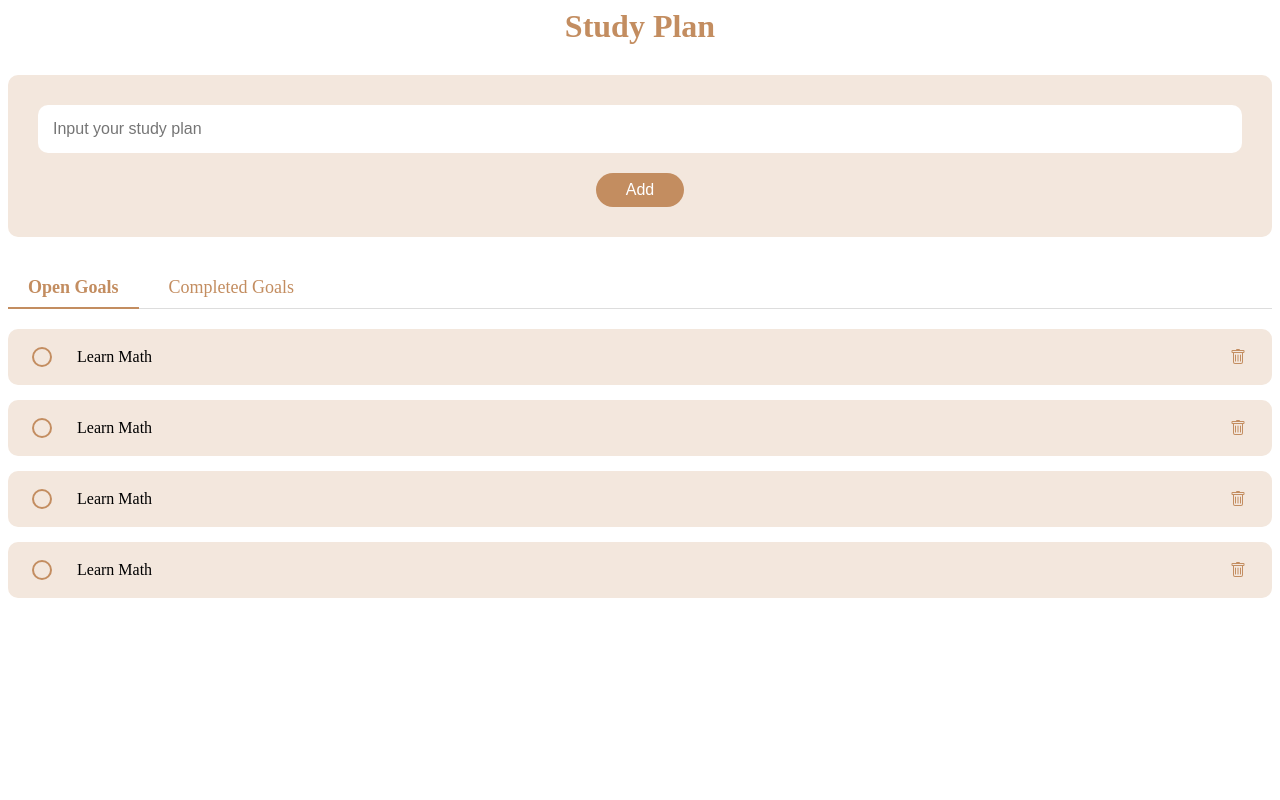
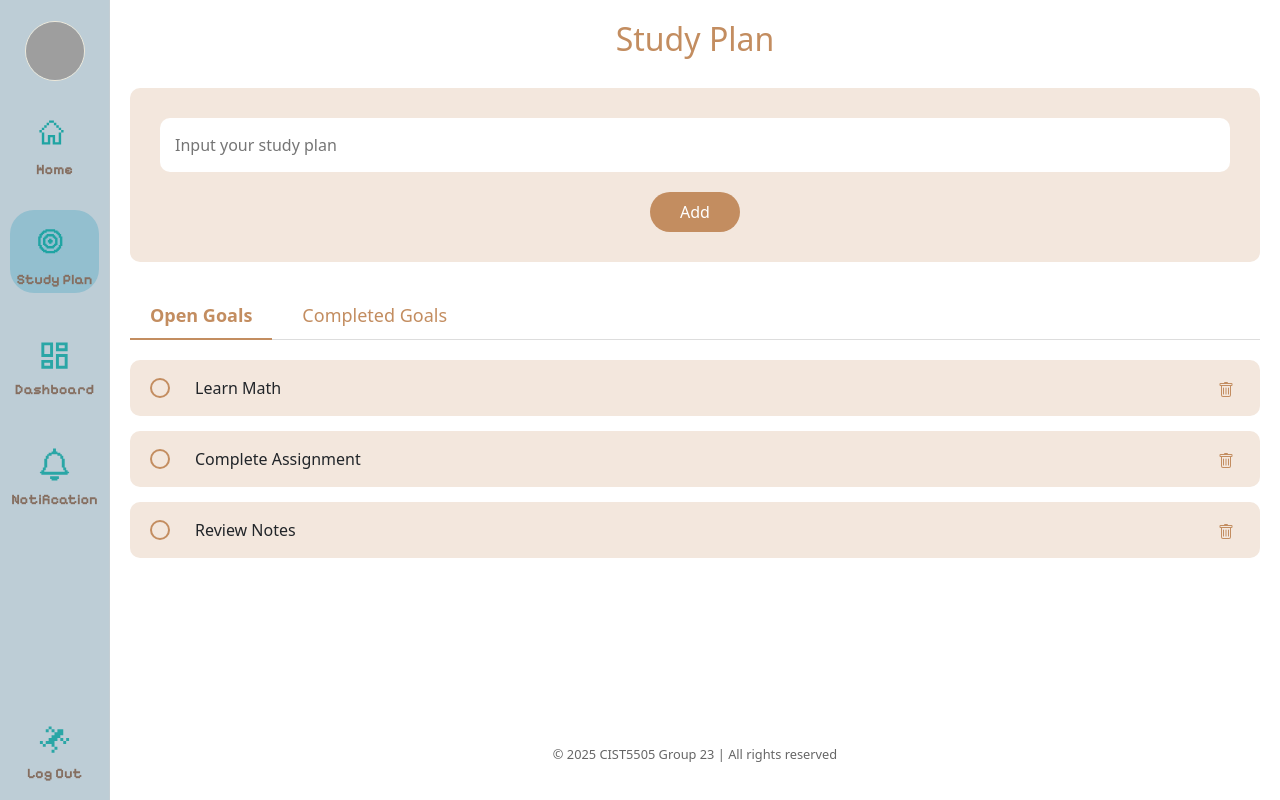
Before and after one commit to YehaoO-chen/AgileWebDevGroup23, a Flask app: page /studyplan in a window 1280 px wide. Run offline with Flask 3, Linux system fonts and the light colour scheme; the visitor is signed in with stand-in values (Sample User, id 1); some libraries are stand-ins or nearby versions; grey boxes are pictures that could not be loaded.

Commit message:
fix studyplan page

```diff
--- a/app/routes.py
+++ b/app/routes.py
@@ -55,7 +55,7 @@ def init_routes(app):
             # Check if the user exists
             if not user:
                 flash('User not found. Please check your username or sign up.', 'danger')
-                return redirect(url_for('index'))
+                return redirect(url_for('login'))
 
             # Validate user credentials
             if user.password == password:
@@ -153,10 +153,11 @@ def init_routes(app):
         user = current_user
         # Check if the request is an AJAX request (based on header set by JS)
         if request.headers.get('X-Requested-With') == 'XMLHttpRequest':
-            return render_template('studyplan.html', user=user, is_partial=True) # Pass a flag if needed
+            # For AJAX requests, only render the content part of studyplan.html
+            return render_template('studyplan.html', user=user, is_ajax=True)
         else:
-            # If normal request, render with the base template
-            return render_template('studyplan.html', user=user, is_partial=False) # Or just render normally
+            # If normal request, render normally with full base template
+            return render_template('studyplan.html', user=user)
 
 
     #Share route (requires login)
--- /dev/null
+++ b/app/static/css/studyplan.css
@@ -0,0 +1,125 @@
+.content-wrapper {
+    padding: 20px;
+}
+
+.page-title {
+    text-align: center;
+    color: #C38D60;
+    margin-bottom: 30px;
+    font-size: 32px;
+}
+
+.input-container {
+    background-color: #F3E7DD;
+    border-radius: 10px;
+    padding: 30px;
+    margin-bottom: 30px;
+    display: flex;
+    flex-direction: column;
+    align-items: center;
+}
+
+.study-input {
+    width: 100%;
+    padding: 15px;
+    border-radius: 10px;
+    border: none;
+    margin-bottom: 20px;
+    font-size: 16px;
+}
+
+.add-btn {
+    background-color: #C38D60;
+    color: white;
+    border: none;
+    border-radius: 20px;
+    padding: 8px 30px;
+    font-size: 16px;
+    cursor: pointer;
+}
+
+.add-btn:hover {
+    background-color: #b07a50;
+}
+
+.tabs {
+    display: flex;
+    margin-bottom: 20px;
+    border-bottom: 1px solid #ddd;
+}
+
+.tab {
+    padding: 10px 20px;
+    margin-right: 10px;
+    color: #C38D60;
+    cursor: pointer;
+    font-size: 18px;
+    position: relative;
+}
+
+.tab.active {
+    color: #C38D60;
+    font-weight: bold;
+}
+
+.tab.active::after {
+    content: '';
+    position: absolute;
+    bottom: -1px;
+    left: 0;
+    right: 0;
+    height: 2px;
+    background-color: #C38D60;
+}
+
+.study-item {
+    background-color: #F3E7DD;
+    border-radius: 10px;
+    padding: 15px 20px;
+    margin-bottom: 15px;
+    display: flex;
+    align-items: center;
+    justify-content: space-between;
+}
+
+.study-checkbox {
+    appearance: none;
+    -webkit-appearance: none;
+    width: 20px;
+    height: 20px;
+    border: 2px solid #C38D60;
+    border-radius: 50%;
+    margin-right: 15px;
+    cursor: pointer;
+    position: relative;
+}
+
+.study-checkbox:checked::after {
+    content: '';
+    position: absolute;
+    top: 3px;
+    left: 3px;
+    width: 10px;
+    height: 10px;
+    border-radius: 50%;
+    background-color: #C38D60;
+}
+
+.study-text {
+    font-size: 16px;
+    flex-grow: 1;
+    margin-left: 10px;
+}
+
+.delete-btn {
+    background: none;
+    border: none;
+    color: #C38D60;
+    cursor: pointer;
+    font-size: 16px;
+}
+
+.task-container {
+    max-height: 400px;
+    overflow-y: auto;
+}
--- a/app/static/js/base.js
+++ b/app/static/js/base.js
@@ -14,6 +14,97 @@ function updateNavbarAvatar() {
         $navbarProfileImg.attr('src', defaultAvatarUrl);
         console.warn("Navbar profile image element not found."); // Optional warning
     }
+}
+
+// Function to initialize Study Plan functionality
+function initStudyPlan() {
+    // Get references to elements
+    const studyInput = document.getElementById('studyInput');
+    const addButton = document.getElementById('addButton');
+    const openTab = document.getElementById('openTab');
+    const completedTab = document.getElementById('completedTab');
+    const openTasks = document.getElementById('openTasks');
+    const completedTasks = document.getElementById('completedTasks');
+
+    if (!studyInput || !addButton || !openTab || !completedTab || !openTasks || !completedTasks) {
+        console.warn('Study Plan elements not found, skipping initialization');
+        return; // Exit if elements not found
+    }
+
+    console.log('Initializing Study Plan functionality');
+
+    // Tab switching functionality
+    openTab.addEventListener('click', function() {
+        openTab.classList.add('active');
+        completedTab.classList.remove('active');
+        openTasks.style.display = 'block';
+        completedTasks.style.display = 'none';
+    });
+
+    completedTab.addEventListener('click', function() {
+        completedTab.classList.add('active');
+        openTab.classList.remove('active');
+        completedTasks.style.display = 'block';
+        openTasks.style.display = 'none';
+    });
+
+    // Add new task functionality
+    addButton.addEventListener('click', function() {
+        const taskText = studyInput.value.trim();
+        if (taskText) {
+            addTask(taskText);
+            studyInput.value = '';
+        }
+    });
+
+    // Also allow Enter key to add task
+    studyInput.addEventListener('keypress', function(e) {
+        if (e.key === 'Enter') {
+            const taskText = studyInput.value.trim();
+            if (taskText) {
+                addTask(taskText);
+                studyInput.value = '';
+            }
+        }
+    });
+
+    // Function to add new task
+    function addTask(text) {
+        const taskItem = document.createElement('div');
+        taskItem.className = 'study-item';
+
+        const checkbox = document.createElement('input');
+        checkbox.type = 'checkbox';
+        checkbox.className = 'study-checkbox';
+
+        const taskText = document.createElement('span');
+        taskText.className = 'study-text';
+        taskText.textContent = text;
+
+        const deleteBtn = document.createElement('button');
+        deleteBtn.className = 'delete-btn';
+        deleteBtn.innerHTML = `
+            <svg xmlns="http://www.w3.org/2000/svg" width="16" height="16" fill="currentColor" viewBox="0 0 16 16">
+                <path d="M5.5 5.5A.5.5 0 0 1 6 6v6a.5.5 0 0 1-1 0V6a.5.5 0 0 1 .5-.5zm2.5 0a.5.5 0 0 1 .5.5v6a.5.5 0 0 1-1 0V6a.5.5 0 0 1 .5-.5zm3 .5a.5.5 0 0 0-1 0v6a.5.5 0 0 0 1 0V6z"/>
+                <path fill-rule="evenodd" d="M14.5 3a1 1 0 0 1-1 1H13v9a2 2 0 0 1-2 2H5a2 2 0 0 1-2-2V4h-.5a1 1 0 0 1-1-1V2a1 1 0 0 1 1-1H6a1 1 0 0 1 1-1h2a1 1 0 0 1 1 1h3.5a1 1 0 0 1 1 1v1zM4.118 4 4 4.059V13a1 1 0 0 0 1 1h6a1 1 0 0 0 1-1V4.059L11.882 4H4.118zM2.5 3V2h11v1h-11z"/>
+            </svg>
+        `;
+
+        taskItem.appendChild(checkbox);
+        taskItem.appendChild(taskText);
+        taskItem.appendChild(deleteBtn);
+
+        openTasks.appendChild(taskItem);
+    }
+}
+
+// Function to initialize page-specific functionality based on URL
+function initPageSpecificFunctionality(path) {
+    if (path.includes('/studyplan')) {
+        // Wait a brief moment for DOM to be fully ready after AJAX load
+        setTimeout(initStudyPlan, 50);
+    }
+    // Add more page-specific initializations as needed
 }
 
 // Function to load content into the main area via AJAX
@@ -45,10 +136,36 @@ function loadMainContent(url) {
             }
             // Replace the content of the <main> tag
             $('main').html(data);
-            // Optional: Scroll to top or handle focus
+
+            // Scroll to top or handle focus
             window.scrollTo(0, 0);
-            // Optional: Re-initialize any JS specific to the new content if needed
-            // e.g., if dashboard.js needs to run again after loading dashboard content
+
+            // Initialize functionality specific to this page
+            initPageSpecificFunctionality(url);
+
+            // Set up event delegation for checkbox changes
+            $(document).off('change', '.study-checkbox').on('change', '.study-checkbox', function() {
+                const taskItem = $(this).closest('.study-item')[0];
+                const openTasks = document.getElementById('openTasks');
+                const completedTasks = document.getElementById('completedTasks');
+
+                if (!openTasks || !completedTasks) return;
+
+                if ($(this).is(':checked')) {
+                    // Move to completed tasks
+                    openTasks.removeChild(taskItem);
+                    completedTasks.appendChild(taskItem);
+                } else {
+                    // Move back to open tasks
+                    completedTasks.removeChild(taskItem);
+                    openTasks.appendChild(taskItem);
+                }
+            });
+
+            // Set up event delegation for delete buttons
+            $(document).off('click', '.delete-btn').on('click', '.delete-btn', function() {
+                $(this).closest('.study-item').remove();
+            });
         },
         error: function(jqXHR, textStatus, errorThrown) {
             console.error("Error loading content:", textStatus, errorThrown);
@@ -65,7 +182,7 @@ $(document).ready(function() {
 
     // Define which paths should be loaded via AJAX initially.
     // Exclude paths like /login, /signup, /logout which are typically full page loads.
-    const ajaxLoadPaths = ['/home', '/study_plan', '/dashboard', '/notification', '/profile'];
+    const ajaxLoadPaths = ['/home', '/study_plan', '/studyplan', '/dashboard', '/notification', '/profile'];
     // Determine the actual path to load content for (e.g., map '/' to '/home')
     let pathToLoad = currentPath;
     let activeLinkSelectorPath = currentPath;
--- a/app/templates/base.html
+++ b/app/templates/base.html
@@ -39,7 +39,7 @@
                 </a>
             </li>
             <li class="nav-item">
-                <a href="{{ url_for('study_plan') }}" class="nav-custom {% if request.endpoint == 'studyplan' %}active{% endif %}">
+                <a href="{{ url_for('study_plan') }}" class="nav-custom {% if request.endpoint == 'study_plan' or route == 'studyplan' %}active{% endif %}">
                     <svg xmlns="http://www.w3.org/2000/svg" width="29" height="29" viewBox="0 0 29 29">
                         <path fill="#1fa4a3" d="M12 13h-2v-1H9v-2h1V9h2v1h1v2h-1Zm2 4H8v-1H7v-1H6v-1H5V8h1V7h1V6h1V5h6v1h1v1h1v1h1v6h-1v1h-1v1h-1Zm1 4H7v-1H5v-1H4v-1H3v-1H2v-2H1V7h1V5h1V4h1V3h1V2h2V1h8v1h2v1h1v1h1v1h1v2h1v8h-1v2h-1v1h-1v1h-1v1h-2Zm-2-6v-1h1v-1h1V9h-1V8h-1V7H9v1H8v1H7v4h1v1h1v1Zm1 4v-1h2v-1h1v-1h1v-2h1V8h-1V6h-1V5h-1V4h-2V3H8v1H6v1H5v1H4v2H3v6h1v2h1v1h1v1h2v1Z" />
                     </svg>
@@ -47,7 +47,7 @@
                 </a>
             </li>
             <li class="nav-item">
-                <a href="{{ url_for('dashboard') }}" class="nav-custom {% if request.endpoint == 'dashboard' %}active{% endif %}">
+                <a href="{{ url_for('dashboard') }}" class="nav-custom {% if request.endpoint == 'dashboard' or route == 'dashboard' %}active{% endif %}">
                     <svg xmlns="http://www.w3.org/2000/svg" width="24" height="24" viewBox="0 0 24 24">
                         <path fill="#2aa6a6" d="M3 3h8v10H3zm2 2v6h4V5zm8-2h8v6h-8zm2 2v2h4V5zm-2 6h8v10h-8zm2 2v6h4v-6zM3 15h8v6H3zm2 2v2h4v-2z" />
                     </svg>
@@ -55,7 +55,7 @@
                 </a>
             </li>
             <li class="nav-item">
-                <a href="{{ url_for('notification') }}" class="nav-custom {% if request.endpoint == 'notification' %}active{% endif %}">
+                <a href="{{ url_for('notification') }}" class="nav-custom {% if request.endpoint == 'notification' or route == 'notification' %}active{% endif %}">
                     <svg xmlns="http://www.w3.org/2000/svg" width="24" height="24" viewBox="0 0 24 24">
                         <path fill="#2aa6a6" d="M15 20v2h-1v1h-4v-1H9v-2zm6-3v-1h-1v-2h-1V8h-1V6h-1V5h-1V4h-2V3h-1V1h-2v2h-1v1H8v1H7v1H6v2H5v6H4v2H3v1H2v1h1v1h18v-1h1v-1zM6 16v-2h1V8h1V6h2V5h4v1h2v2h1v6h1v2h1v1H5v-1z" />
                     </svg>
@@ -84,12 +84,6 @@
         </footer>
     </div>
 
-
-<footer>
-    <p>&copy; 2025 CIST5505 Group 23 | All rights reserved</p>
-</footer>
-</div>
-
 {% block extra_js %}{% endblock %}
 
 <script src="https://cdnjs.cloudflare.com/ajax/libs/bootstrap/5.3.3/js/bootstrap.bundle.min.js"></script>
--- a/app/templates/studyplan.html
+++ b/app/templates/studyplan.html
@@ -1,131 +1,63 @@
-{% block styles %}
-<style>
-    .content-wrapper {
-        padding: 20px;
-    }
+{% if is_ajax %}
+<link rel="stylesheet" href="{{ url_for('static', filename='css/studyplan.css') }}">
 
-    .page-title {
-        text-align: center;
-        color: #C38D60;
-        margin-bottom: 30px;
-        font-size: 32px;
-    }
+<h1 class="page-title">Study Plan</h1>
 
-    .input-container {
-        background-color: #F3E7DD;
-        border-radius: 10px;
-        padding: 30px;
-        margin-bottom: 30px;
-        display: flex;
-        flex-direction: column;
-        align-items: center;
-    }
+<div class="input-container">
+    <input type="text" class="study-input" id="studyInput" placeholder="Input your study plan">
+    <button class="add-btn" id="addButton">Add</button>
+</div>
 
-    .study-input {
-        width: 100%;
-        padding: 15px;
-        border-radius: 10px;
-        border: none;
-        margin-bottom: 20px;
-        font-size: 16px;
-    }
+<div class="tabs">
+    <div class="tab active" id="openTab">Open Goals</div>
+    <div class="tab" id="completedTab">Completed Goals</div>
+</div>
 
-    .add-btn {
-        background-color: #C38D60;
-        color: white;
-        border: none;
-        border-radius: 20px;
-        padding: 8px 30px;
-        font-size: 16px;
-        cursor: pointer;
-    }
+<div class="task-container" id="openTasks">
+    <!-- Open tasks will be displayed here -->
+    <div class="study-item">
+        <input type="checkbox" class="study-checkbox">
+        <span class="study-text">Learn Math</span>
+        <button class="delete-btn">
+            <svg xmlns="http://www.w3.org/2000/svg" width="16" height="16" fill="currentColor" viewBox="0 0 16 16">
+                <path d="M5.5 5.5A.5.5 0 0 1 6 6v6a.5.5 0 0 1-1 0V6a.5.5 0 0 1 .5-.5zm2.5 0a.5.5 0 0 1 .5.5v6a.5.5 0 0 1-1 0V6a.5.5 0 0 1 .5-.5zm3 .5a.5.5 0 0 0-1 0v6a.5.5 0 0 0 1 0V6z"/>
+                <path fill-rule="evenodd" d="M14.5 3a1 1 0 0 1-1 1H13v9a2 2 0 0 1-2 2H5a2 2 0 0 1-2-2V4h-.5a1 1 0 0 1-1-1V2a1 1 0 0 1 1-1H6a1 1 0 0 1 1-1h2a1 1 0 0 1 1 1h3.5a1 1 0 0 1 1 1v1zM4.118 4 4 4.059V13a1 1 0 0 0 1 1h6a1 1 0 0 0 1-1V4.059L11.882 4H4.118zM2.5 3V2h11v1h-11z"/>
+            </svg>
+        </button>
+    </div>
+    <div class="study-item">
+        <input type="checkbox" class="study-checkbox">
+        <span class="study-text">Complete Assignment</span>
+        <button class="delete-btn">
+            <svg xmlns="http://www.w3.org/2000/svg" width="16" height="16" fill="currentColor" viewBox="0 0 16 16">
+                <path d="M5.5 5.5A.5.5 0 0 1 6 6v6a.5.5 0 0 1-1 0V6a.5.5 0 0 1 .5-.5zm2.5 0a.5.5 0 0 1 .5.5v6a.5.5 0 0 1-1 0V6a.5.5 0 0 1 .5-.5zm3 .5a.5.5 0 0 0-1 0v6a.5.5 0 0 0 1 0V6z"/>
+                <path fill-rule="evenodd" d="M14.5 3a1 1 0 0 1-1 1H13v9a2 2 0 0 1-2 2H5a2 2 0 0 1-2-2V4h-.5a1 1 0 0 1-1-1V2a1 1 0 0 1 1-1H6a1 1 0 0 1 1-1h2a1 1 0 0 1 1 1h3.5a1 1 0 0 1 1 1v1zM4.118 4 4 4.059V13a1 1 0 0 0 1 1h6a1 1 0 0 0 1-1V4.059L11.882 4H4.118zM2.5 3V2h11v1h-11z"/>
+            </svg>
+        </button>
+    </div>
+    <div class="study-item">
+        <input type="checkbox" class="study-checkbox">
+        <span class="study-text">Review Notes</span>
+        <button class="delete-btn">
+            <svg xmlns="http://www.w3.org/2000/svg" width="16" height="16" fill="currentColor" viewBox="0 0 16 16">
+                <path d="M5.5 5.5A.5.5 0 0 1 6 6v6a.5.5 0 0 1-1 0V6a.5.5 0 0 1 .5-.5zm2.5 0a.5.5 0 0 1 .5.5v6a.5.5 0 0 1-1 0V6a.5.5 0 0 1 .5-.5zm3 .5a.5.5 0 0 0-1 0v6a.5.5 0 0 0 1 0V6z"/>
+                <path fill-rule="evenodd" d="M14.5 3a1 1 0 0 1-1 1H13v9a2 2 0 0 1-2 2H5a2 2 0 0 1-2-2V4h-.5a1 1 0 0 1-1-1V2a1 1 0 0 1 1-1H6a1 1 0 0 1 1-1h2a1 1 0 0 1 1 1h3.5a1 1 0 0 1 1 1v1zM4.118 4 4 4.059V13a1 1 0 0 0 1 1h6a1 1 0 0 0 1-1V4.059L11.882 4H4.118zM2.5 3V2h11v1h-11z"/>
+            </svg>
+        </button>
+    </div>
+</div>
 
-    .add-btn:hover {
-        background-color: #b07a50;
-    }
+<div class="task-container" id="completedTasks" style="display: none;">
+    <!-- Completed tasks will be displayed here -->
+</div>
 
-    .tabs {
-        display: flex;
-        margin-bottom: 20px;
-        border-bottom: 1px solid #ddd;
-    }
+{% else %}
+{% extends 'base.html' %}
 
-    .tab {
-        padding: 10px 20px;
-        margin-right: 10px;
-        color: #C38D60;
-        cursor: pointer;
-        font-size: 18px;
-        position: relative;
-    }
+{% block title %}Study Plan - ProcrastiNo{% endblock %}
 
-    .tab.active {
-        color: #C38D60;
-        font-weight: bold;
-    }
-
-    .tab.active::after {
-        content: '';
-        position: absolute;
-        bottom: -1px;
-        left: 0;
-        right: 0;
-        height: 2px;
-        background-color: #C38D60;
-    }
-
-    .study-item {
-        background-color: #F3E7DD;
-        border-radius: 10px;
-        padding: 15px 20px;
-        margin-bottom: 15px;
-        display: flex;
-        align-items: center;
-        justify-content: space-between;
-    }
-
-    .study-checkbox {
-        appearance: none;
-        -webkit-appearance: none;
-        width: 20px;
-        height: 20px;
-        border: 2px solid #C38D60;
-        border-radius: 50%;
-        margin-right: 15px;
-        cursor: pointer;
-        position: relative;
-    }
-
-    .study-checkbox:checked::after {
-        content: '';
-        position: absolute;
-        top: 3px;
-        left: 3px;
-        width: 10px;
-        height: 10px;
-        border-radius: 50%;
-        background-color: #C38D60;
-    }
-
-    .study-text {
-        font-size: 16px;
-        flex-grow: 1;
-        margin-left: 10px;
-    }
-
-    .delete-btn {
-        background: none;
-        border: none;
-        color: #C38D60;
-        cursor: pointer;
-        font-size: 16px;
-    }
-
-    .task-container {
-        max-height: 400px;
-        overflow-y: auto;
-    }
-</style>
+{% block extra_css %}
+<link rel="stylesheet" href="{{ url_for('static', filename='css/studyplan.css') }}">
 {% endblock %}
 
 {% block content %}
@@ -155,7 +87,7 @@
     </div>
     <div class="study-item">
         <input type="checkbox" class="study-checkbox">
-        <span class="study-text">Learn Math</span>
+        <span class="study-text">Complete Assignment</span>
         <button class="delete-btn">
             <svg xmlns="http://www.w3.org/2000/svg" width="16" height="16" fill="currentColor" viewBox="0 0 16 16">
                 <path d="M5.5 5.5A.5.5 0 0 1 6 6v6a.5.5 0 0 1-1 0V6a.5.5 0 0 1 .5-.5zm2.5 0a.5.5 0 0 1 .5.5v6a.5.5 0 0 1-1 0V6a.5.5 0 0 1 .5-.5zm3 .5a.5.5 0 0 0-1 0v6a.5.5 0 0 0 1 0V6z"/>
@@ -165,17 +97,7 @@
     </div>
     <div class="study-item">
         <input type="checkbox" class="study-checkbox">
-        <span class="study-text">Learn Math</span>
-        <button class="delete-btn">
-            <svg xmlns="http://www.w3.org/2000/svg" width="16" height="16" fill="currentColor" viewBox="0 0 16 16">
-                <path d="M5.5 5.5A.5.5 0 0 1 6 6v6a.5.5 0 0 1-1 0V6a.5.5 0 0 1 .5-.5zm2.5 0a.5.5 0 0 1 .5.5v6a.5.5 0 0 1-1 0V6a.5.5 0 0 1 .5-.5zm3 .5a.5.5 0 0 0-1 0v6a.5.5 0 0 0 1 0V6z"/>
-                <path fill-rule="evenodd" d="M14.5 3a1 1 0 0 1-1 1H13v9a2 2 0 0 1-2 2H5a2 2 0 0 1-2-2V4h-.5a1 1 0 0 1-1-1V2a1 1 0 0 1 1-1H6a1 1 0 0 1 1-1h2a1 1 0 0 1 1 1h3.5a1 1 0 0 1 1 1v1zM4.118 4 4 4.059V13a1 1 0 0 0 1 1h6a1 1 0 0 0 1-1V4.059L11.882 4H4.118zM2.5 3V2h11v1h-11z"/>
-            </svg>
-        </button>
-    </div>
-    <div class="study-item">
-        <input type="checkbox" class="study-checkbox">
-        <span class="study-text">Learn Math</span>
+        <span class="study-text">Review Notes</span>
         <button class="delete-btn">
             <svg xmlns="http://www.w3.org/2000/svg" width="16" height="16" fill="currentColor" viewBox="0 0 16 16">
                 <path d="M5.5 5.5A.5.5 0 0 1 6 6v6a.5.5 0 0 1-1 0V6a.5.5 0 0 1 .5-.5zm2.5 0a.5.5 0 0 1 .5.5v6a.5.5 0 0 1-1 0V6a.5.5 0 0 1 .5-.5zm3 .5a.5.5 0 0 0-1 0v6a.5.5 0 0 0 1 0V6z"/>
@@ -189,105 +111,4 @@
     <!-- Completed tasks will be displayed here -->
 </div>
 {% endblock %}
-
-{% block extra_js %}
-<script>
-    document.addEventListener('DOMContentLoaded', function() {
-        // Get references to elements
-        const studyInput = document.getElementById('studyInput');
-        const addButton = document.getElementById('addButton');
-        const openTab = document.getElementById('openTab');
-        const completedTab = document.getElementById('completedTab');
-        const openTasks = document.getElementById('openTasks');
-        const completedTasks = document.getElementById('completedTasks');
-
-        // Tab switching functionality
-        openTab.addEventListener('click', function() {
-            openTab.classList.add('active');
-            completedTab.classList.remove('active');
-            openTasks.style.display = 'block';
-            completedTasks.style.display = 'none';
-        });
-
-        completedTab.addEventListener('click', function() {
-            completedTab.classList.add('active');
-            openTab.classList.remove('active');
-            completedTasks.style.display = 'block';
-            openTasks.style.display = 'none';
-        });
-
-        // Add new task functionality
-        addButton.addEventListener('click', function() {
-            const taskText = studyInput.value.trim();
-            if (taskText) {
-                addTask(taskText);
-                studyInput.value = '';
-            }
-        });
-
-        // Also allow Enter key to add task
-        studyInput.addEventListener('keypress', function(e) {
-            if (e.key === 'Enter') {
-                const taskText = studyInput.value.trim();
-                if (taskText) {
-                    addTask(taskText);
-                    studyInput.value = '';
-                }
-            }
-        });
-
-        // Handle checkbox changes
-        document.addEventListener('change', function(e) {
-            if (e.target.classList.contains('study-checkbox')) {
-                const taskItem = e.target.closest('.study-item');
-                if (e.target.checked) {
-                    // Move to completed tasks
-                    openTasks.removeChild(taskItem);
-                    completedTasks.appendChild(taskItem);
-                } else {
-                    // Move back to open tasks
-                    completedTasks.removeChild(taskItem);
-                    openTasks.appendChild(taskItem);
-                }
-            }
-        });
-
-        // Handle delete button clicks
-        document.addEventListener('click', function(e) {
-            if (e.target.closest('.delete-btn')) {
-                const taskItem = e.target.closest('.study-item');
-                taskItem.remove();
-            }
-        });
-
-        // Function to add new task
-        function addTask(text) {
-            const taskItem = document.createElement('div');
-            taskItem.className = 'study-item';
-
-            const checkbox = document.createElement('input');
-            checkbox.type = 'checkbox';
-            checkbox.className = 'study-checkbox';
-
-            const taskText = document.createElement('span');
-            taskText.className = 'study-text';
-            taskText.textContent = text;
-
-            const deleteBtn = document.createElement('button');
-            deleteBtn.className = 'delete-btn';
-            deleteBtn.innerHTML = `
-                <svg xmlns="http://www.w3.org/2000/svg" width="16" height="16" fill="currentColor" viewBox="0 0 16 16">
-                    <path d="M5.5 5.5A.5.5 0 0 1 6 6v6a.5.5 0 0 1-1 0V6a.5.5 0 0 1 .5-.5zm2.5 0a.5.5 0 0 1 .5.5v6a.5.5 0 0 1-1 0V6a.5.5 0 0 1 .5-.5zm3 .5a.5.5 0 0 0-1 0v6a.5.5 0 0 0 1 0V6z"/>
-                    <path fill-rule="evenodd" d="M14.5 3a1 1 0 0 1-1 1H13v9a2 2 0 0 1-2 2H5a2 2 0 0 1-2-2V4h-.5a1 1 0 0 1-1-1V2a1 1 0 0 1 1-1H6a1 1 0 0 1 1-1h2a1 1 0 0 1 1 1h3.5a1 1 0 0 1 1 1v1zM4.118 4 4 4.059V13a1 1 0 0 0 1 1h6a1 1 0 0 0 1-1V4.059L11.882 4H4.118zM2.5 3V2h11v1h-11z"/>
-                </svg>
-            `;
-
-            taskItem.appendChild(checkbox);
-            taskItem.appendChild(taskText);
-            taskItem.appendChild(deleteBtn);
-
-            openTasks.appendChild(taskItem);
-        }
-    });
-</script>
-{% endblock %}
+{% endif %}
```
